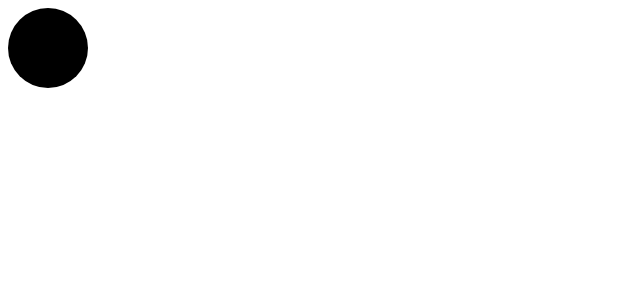
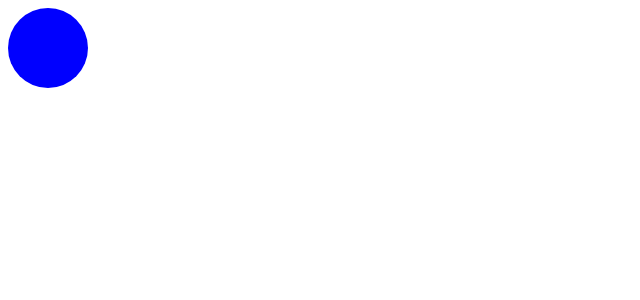
Before and after one commit to GodChiken/fast-campus-react, a React (Create React App) app: page / in a window 1280 px wide. Shown: the top 300 px of the page, without its empty margins (0-640 px from the left). Built offline with nearby package versions, Linux system fonts and the light colour scheme.

Commit message:
30. styledComponent - props 전달

```diff
--- a/src/style/styledcomponent/App.js
+++ b/src/style/styledcomponent/App.js
@@ -4,10 +4,10 @@ import styled from 'styled-components';
 const Circle = styled.div`
   width: 5rem;
   height: 5rem;
-  background: black;
+  background: ${props => props.color || 'black'};
   border-radius: 50%;
 `;
 
 export default function App() {
-    return <Circle />;
+    return <Circle color="blue"/>;
 }
```
